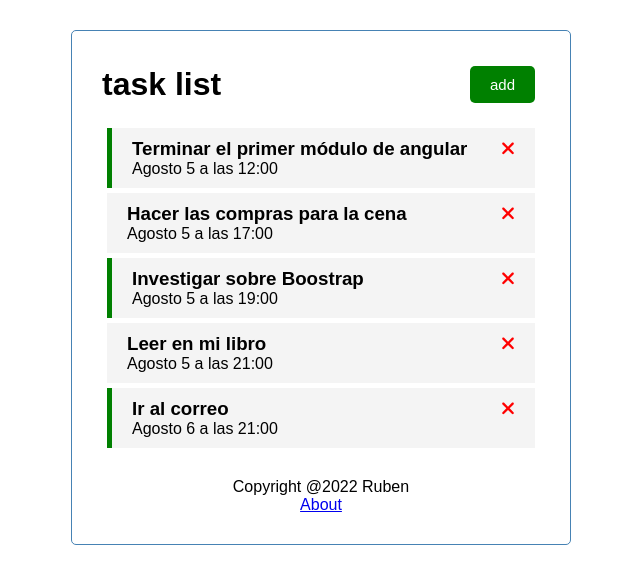
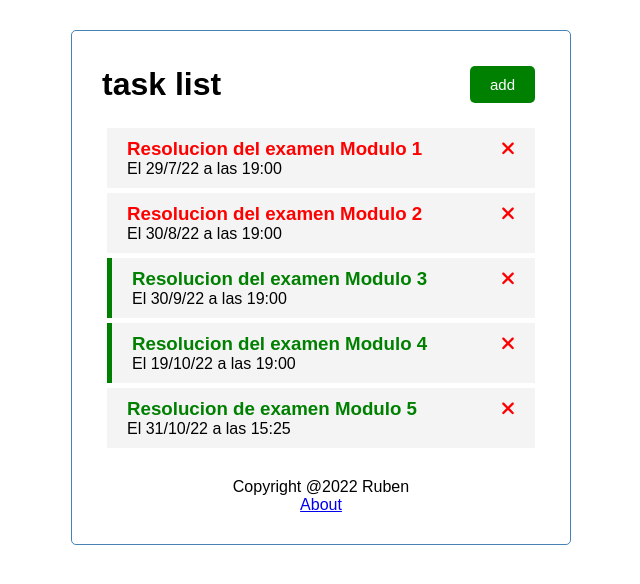
Before and after one commit to rubenpena64/task-list2, an Angular app: page / in a window 1280 px wide. Shown: the top 584 px of the page, without its empty margins (319-959 px from the left). Built offline with nearby package versions, Linux system fonts and the light colour scheme; data requests are answered from the project's data file.

Commit message:
Plus puntos 1 y 2 funcionando

```diff
--- a/db.json
+++ b/db.json
@@ -1,34 +1,34 @@
 {
   "taskEnDbJason": [
     {
-      "id": 1,
-      "text": "Terminar el primer módulo de angular",
-      "day": "Agosto 5 a las 12:00",
-      "reminder": true
+      "text": "Resolucion del examen Modulo 1",
+      "day": "2022-07-29T19:00",
+      "reminder": false,
+      "id": 1
     },
     {
-      "id": 2,
-      "text": "Hacer las compras para la cena",
-      "day": "Agosto 5 a las 17:00",
-      "reminder": false
+      "text": "Resolucion del examen Modulo 2",
+      "day": "2022-08-30T19:00",
+      "reminder": false,
+      "id": 2
     },
     {
-      "id": 3,
-      "text": "Investigar sobre Boostrap",
-      "day": "Agosto 5 a las 19:00",
-      "reminder": true
+      "text": "Resolucion del examen Modulo 3",
+      "day": "2022-09-30T19:00",
+      "reminder": true,
+      "id": 3
     },
     {
-      "id": 4,
-      "text": "Leer en mi libro",
-      "day": "Agosto 5 a las 21:00",
-      "reminder": false
+      "text": "Resolucion del examen Modulo 4",
+      "day": "2022-10-19T19:00",
+      "reminder": true,
+      "id": 4
     },
     {
-      "id": 5,
-      "text": "Ir al correo",
-      "day": "Agosto 6 a las 21:00",
-      "reminder": true
+      "text": "Resolucion de examen Modulo 5",
+      "day": "2022-10-31T15:25",
+      "reminder": false,
+      "id": 5
     }
   ]
 }
--- a/src/app/components/add-task/add-task.component.css
+++ b/src/app/components/add-task/add-task.component.css
@@ -1,3 +1,13 @@
 .add-form{
     margin-bottom:  40px;
 }
+.tiempo{
+    display: flex;
+    margin-top: 0;
+}
+.dia{
+    flex: 2;
+}
+.hora{
+    flex: 1;
+}
--- a/src/app/components/add-task/add-task.component.html
+++ b/src/app/components/add-task/add-task.component.html
@@ -5,7 +5,7 @@
     </div>
     <div class="form-control">
         <label for="text">Day & Time</label>
-        <input type="text" name="day" id="day" placeholder="Add Day & time"  [(ngModel)]="day"/>
+        <input type="datetime-local" name="day" id="day" placeholder="Add Day & time"  [(ngModel)]="day"/>
     </div>
     <div class="form-control form-control-check">
         <label for="text">Reminder</label>
--- a/src/app/components/add-task/add-task.component.ts
+++ b/src/app/components/add-task/add-task.component.ts
@@ -12,10 +12,12 @@ export class AddTaskComponent implements OnInit {
   @Output() onAddTask: EventEmitter<TaskInterface> = new EventEmitter();
 
   text: string = "";
-  day: string = "";
+  day: string="";
+
   reminder: boolean = false;
   showFormu: boolean = false;
   subcript: Subscription;
+
 
   constructor(
     private uiService: UiService
@@ -28,8 +30,13 @@ export class AddTaskComponent implements OnInit {
       alert("Debe ingresar un texto")
       return
     }
-    const { text, day, reminder } = this
-    const newTask = {  text, day, reminder }
-    this.onAddTask.emit(newTask);
+    if (!this.day) {
+      alert("Debe fecha y hora")
+      return
+    }
+
+   const { text, day, reminder } = this
+   const newTask = {  text, day, reminder }
+   this.onAddTask.emit(newTask);
 }
 }
--- a/src/app/components/tasks-item/tasks-item.component.html
+++ b/src/app/components/tasks-item/tasks-item.component.html
@@ -3,19 +3,11 @@
      [ngClass]="{reminder: tareaEnItem.reminder}"
       (click)="onToggle(tareaEnItem)"
       >
-    <h3>
+    <h3 [ngStyle]="{'color': estiloVencido}">
          {{tareaEnItem.text}}
          <fa-icon class="icono" [icon]="icoCruz"
          (click)="onDelete(tareaEnItem)"></fa-icon>
     </h3>
-    <P>{{tareaEnItem.day}}</P>
+
+    <P>El {{diaEnDate | date: ' d/M/yy'}} a las {{diaEnDate | date: ' HH:mm'}}</P>
 </div>
-
-<!--<div class="task" [ngClass]="{reminder: task.reminder}" (click)="onToggle(task)">
-    <h3>
-        {{task.text}}
-        <fa-icon class="icono" [icon]="faTimes"  (click)="onDelete(task)" ></fa-icon>
-    </h3>
-
-    <P>{{task.day}}</P>
-</div>-->
--- a/src/app/components/tasks-item/tasks-item.component.ts
+++ b/src/app/components/tasks-item/tasks-item.component.ts
@@ -2,6 +2,7 @@ import { Component, EventEmitter, Input, OnInit, Output } from '@angular/core';
 import { TaskInterface } from 'src/iTask';
 import { tareasLista } from 'src/simuTask';
 import { faTimes } from '@fortawesome/free-solid-svg-icons';
+import { formatDate } from '@angular/common';
 
 
 @Component({
@@ -15,15 +16,35 @@ export class TasksItemComponent implements OnInit {
   @Output() onToggleReminder: EventEmitter<TaskInterface> = new EventEmitter()
   icoCruz = faTimes;
 
-  constructor() { }
+  diaEnDate!:Date;
+  diaEnString:string="";
+  today: Date = new Date();
+  estiloVencido: string ="";
+
+  constructor() {}
 
   ngOnInit(): void {
+    this.cambiaraDate()
+  }
+  cambiaraDate()
+  {
+    this.diaEnDate = new Date(this.tareaEnItem.day);
+    if(this.diaEnDate < this.today) {
+      this.estiloVencido="red";
+    }else{
+      this.estiloVencido="green";
+    }
   }
 
   onDelete(tareaEnItem: TaskInterface){
     this.onDeleteTask.emit(tareaEnItem);
   }
+
   onToggle(tareaEnItem: TaskInterface){
     this.onToggleReminder.emit(tareaEnItem);
   }
+
 }
+//
+
+// value_expression | date [ : format [ : timezone [ : locale ] ] ]
--- a/src/app/components/tasks/tasks.component.ts
+++ b/src/app/components/tasks/tasks.component.ts
@@ -36,7 +36,6 @@ export class TasksComponent implements OnInit {
   }
 
   addTask(tareaRecibida: TaskInterface) {
-    console.log(tareaRecibida);
     this.taskService.addTask(tareaRecibida).subscribe((tareaRecibida) =>
       this.tareasArray.push(tareaRecibida)
     )
--- a/src/simuTask.ts
+++ b/src/simuTask.ts
@@ -3,26 +3,12 @@ export const tareasLista: TaskInterface[] = [
     {
         id: 1,
         text: "Terminar el primer módulo de angular",
-        day: "Agosto 5 a las 12:00",
+        day: "2022-09-14T06:06",
         reminder: true
-    }, {
-        id: 2,
-        text: "Hacer las compras para la cena",
-        day: "Agosto 5 a las 17:00",
-        reminder: true
-    }, {
-        id: 3,
-        text: "Investigar sobre Boostrap",
-        day: "Agosto 5 a las 19:00",
-        reminder: false
-    }, {
-        id: 4,
-        text: "Leer mi libro favorito",
-        day: "Agosto 5 a las 21:00",
-        reminder: false
     }
 
 
 
 
+
 ]
```
